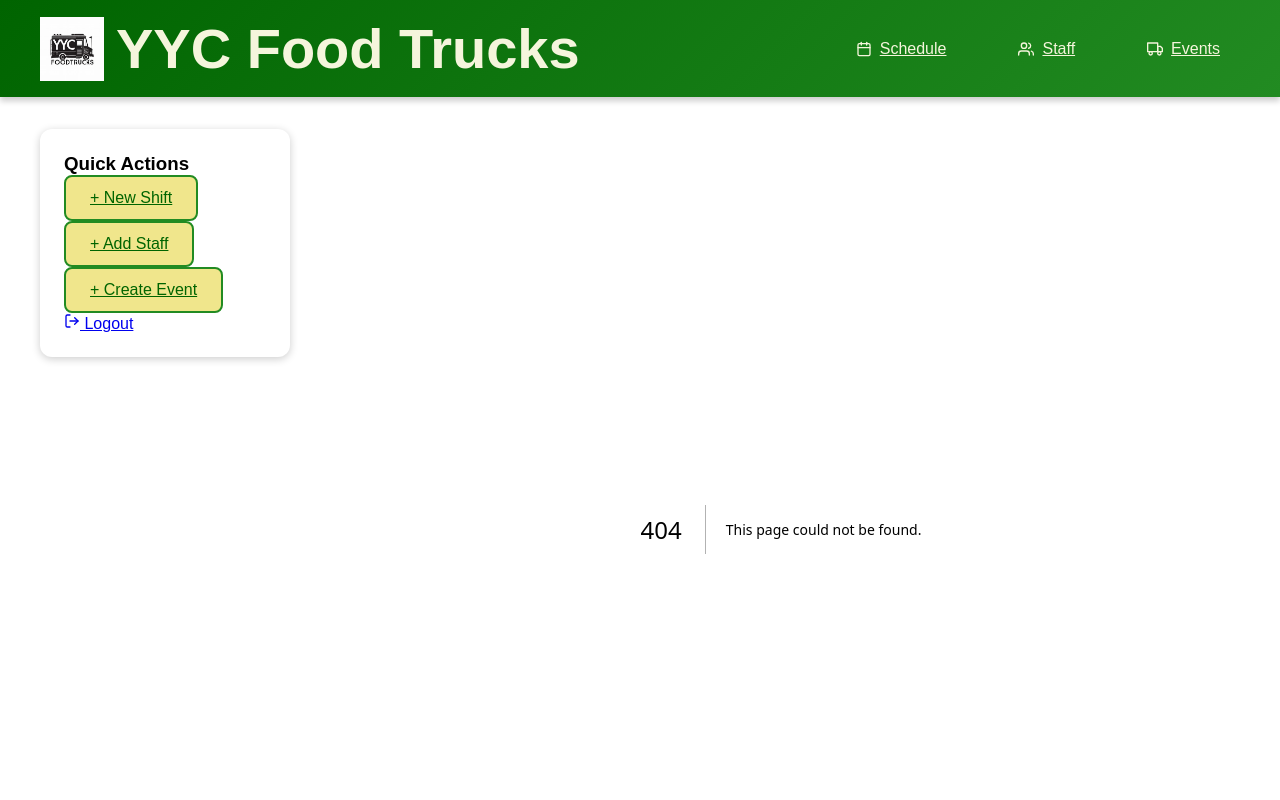
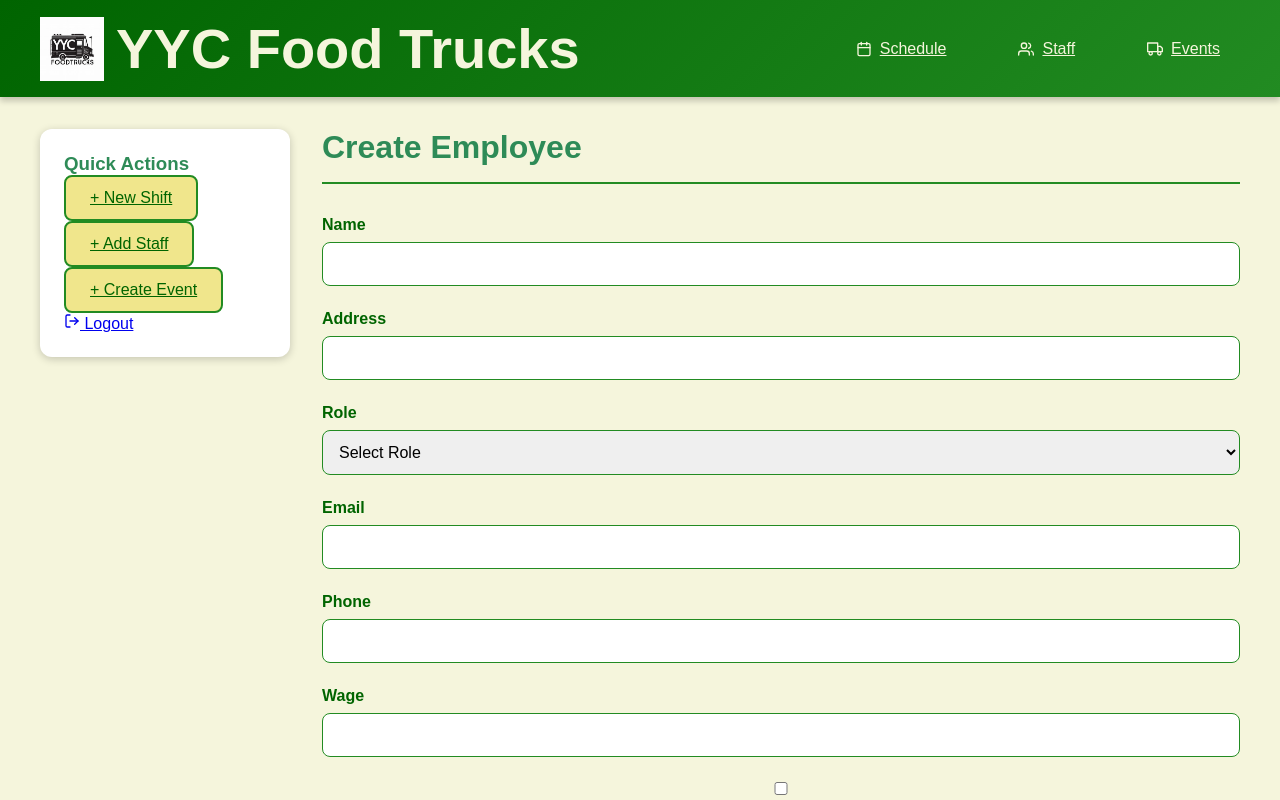
Before and after one commit to leonamotyer/capstoneGOATS, a Next.js app: page /employees/newEmployee in a window 1280 px wide. Before the commit this address had no page. Built offline with nearby package versions, Linux system fonts and the light colour scheme.

Commit message:
added create employee page

```diff
--- /dev/null
+++ b/app/employees/newEmployee/page.js
@@ -0,0 +1,127 @@
+'use client';
+
+import React, { useState } from 'react';
+
+export default function CreateEmployee() {
+  const [formData, setFormData] = useState({
+    name: '',
+    address: '',
+    role: '',
+    email: '',
+    phone: '',
+    wage: '',
+    isAvailable: false,
+  });
+
+  const handleChange = (e) => {
+    const { name, value, type, checked } = e.target;
+    setFormData({
+      ...formData,
+      [name]: type === 'checkbox' ? checked : value,
+    });
+  };
+
+  const handleSubmit = (e) => {
+    e.preventDefault();
+    console.log('Employee Created:', formData);
+    // Add logic to save the employee data (e.g., POST request to an API)
+  };
+
+  return (
+    <div className="create-employee-page">
+      <h1 className="form-header">Create Employee</h1>
+      <form onSubmit={handleSubmit} className="employee-form">
+        <div className="input-group">
+          <label htmlFor="name" className="input-label">Name</label>
+          <input
+            type="text"
+            id="name"
+            name="name"
+            value={formData.name}
+            onChange={handleChange}
+            required
+          />
+        </div>
+
+        <div className="input-group">
+          <label htmlFor="address" className="input-label">Address</label>
+          <input
+            type="text"
+            id="address"
+            name="address"
+            value={formData.address}
+            onChange={handleChange}
+            required
+          />
+        </div>
+
+        <div className="input-group">
+          <label htmlFor="role" className="input-label">Role</label>
+          <select
+            id="role"
+            name="role"
+            value={formData.role}
+            onChange={handleChange}
+            required
+          >
+            <option value="">Select Role</option>
+            <option value="Driver">Driver</option>
+            <option value="Server">Server</option>
+            <option value="Admin">Admin</option>
+          </select>
+        </div>
+
+        <div className="input-group">
+          <label htmlFor="email" className="input-label">Email</label>
+          <input
+            type="email"
+            id="email"
+            name="email"
+            value={formData.email}
+            onChange={handleChange}
+            required
+          />
+        </div>
+
+        <div className="input-group">
+          <label htmlFor="phone" className="input-label">Phone</label>
+          <input
+            type="tel"
+            id="phone"
+            name="phone"
+            value={formData.phone}
+            onChange={handleChange}
+            required
+          />
+        </div>
+
+        <div className="input-group">
+          <label htmlFor="wage" className="input-label">Wage</label>
+          <input
+            type="number"
+            id="wage"
+            name="wage"
+            value={formData.wage}
+            onChange={handleChange}
+            required
+          />
+        </div>
+
+        <div className="input-group">
+          <label htmlFor="isAvailable" className="input-label">
+            <input
+              type="checkbox"
+              id="isAvailable"
+              name="isAvailable"
+              checked={formData.isAvailable}
+              onChange={handleChange}
+            />
+            Is Available
+          </label>
+        </div>
+
+        <button type="submit" className="button">Create Employee</button>
+      </form>
+    </div>
+  );
+}
--- a/app/layout.js
+++ b/app/layout.js
@@ -41,7 +41,7 @@ export default function RootLayout({ children }) {
                 <a href="/schedule/new" className="button w-full text-center bg-blue-500 text-white py-1 rounded-lg hover:bg-blue-600">
                   + New Shift
                 </a>
-                <a href="/employees/new" className="button w-full text-center bg-blue-500 text-white py-1 rounded-lg hover:bg-blue-600">
+                <a href="/employees/newEmployee" className="button w-full text-center bg-blue-500 text-white py-1 rounded-lg hover:bg-blue-600">
                   + Add Staff
                 </a>
                 <a href="/events/new" className="button w-full text-center bg-blue-500 text-white py-1 rounded-lg hover:bg-blue-600">
--- a/public/employee.json
+++ b/public/employee.json
@@ -2,6 +2,7 @@
   {
     "id": 1,
     "name": "Alysha Krell",
+    "address": "123 Main St, Calgary, AB",
     "role": "Driver",
     "email": "alice@example.com",
     "phone": "555-1234",
@@ -11,6 +12,7 @@
   {
     "id": 2,
     "name": "Leona Motyer",
+    "address": "123 Main St, Calgary, AB",
     "role": "Server",
     "email": "bob@example.com",
     "phone": "555-5678",
@@ -20,6 +22,7 @@
   {
     "id": 3,
     "name": "Yoohyun Kim",
+    "address": "123 Main St, Calgary, AB",
     "role": "Admin",
     "email": "charlie@example.com",
     "phone": "555-9876",
@@ -29,6 +32,7 @@
   {
     "id": 4,
     "name": "Chester Laraya",
+    "address": "123 Main St, Calgary, AB",
     "role": "Driver",
     "email": "diana@example.com",
     "phone": "555-4321",
@@ -38,6 +42,7 @@
   {
     "id": 5,
     "name": "Rudra Pratap",
+    "address": "123 Main St, Calgary, AB",
     "role": "Server",
     "email": "eve@example.com",
     "phone": "555-8765",
@@ -47,6 +52,7 @@
   {
     "id": 6,
     "name": "Tehjib Signh",
+    "address": "123 Main St, Calgary, AB",
     "role": "Server",
     "email": "eve@example.com",
     "phone": "555-8765",
```
Also changed, not shown: app/employees/employeeInfo/truck.js (deleted, +0 -11 lines), app/employees/infoCards/driverCard.js (renamed from app/employees/employeeInfo/driverCard.js), app/employees/infoCards/serverCard.js (renamed from app/employees/employeeInfo/serverCard.js), app/employees/infoCards/truckCard.js (renamed from app/employees/employeeInfo/truckCard.js).
